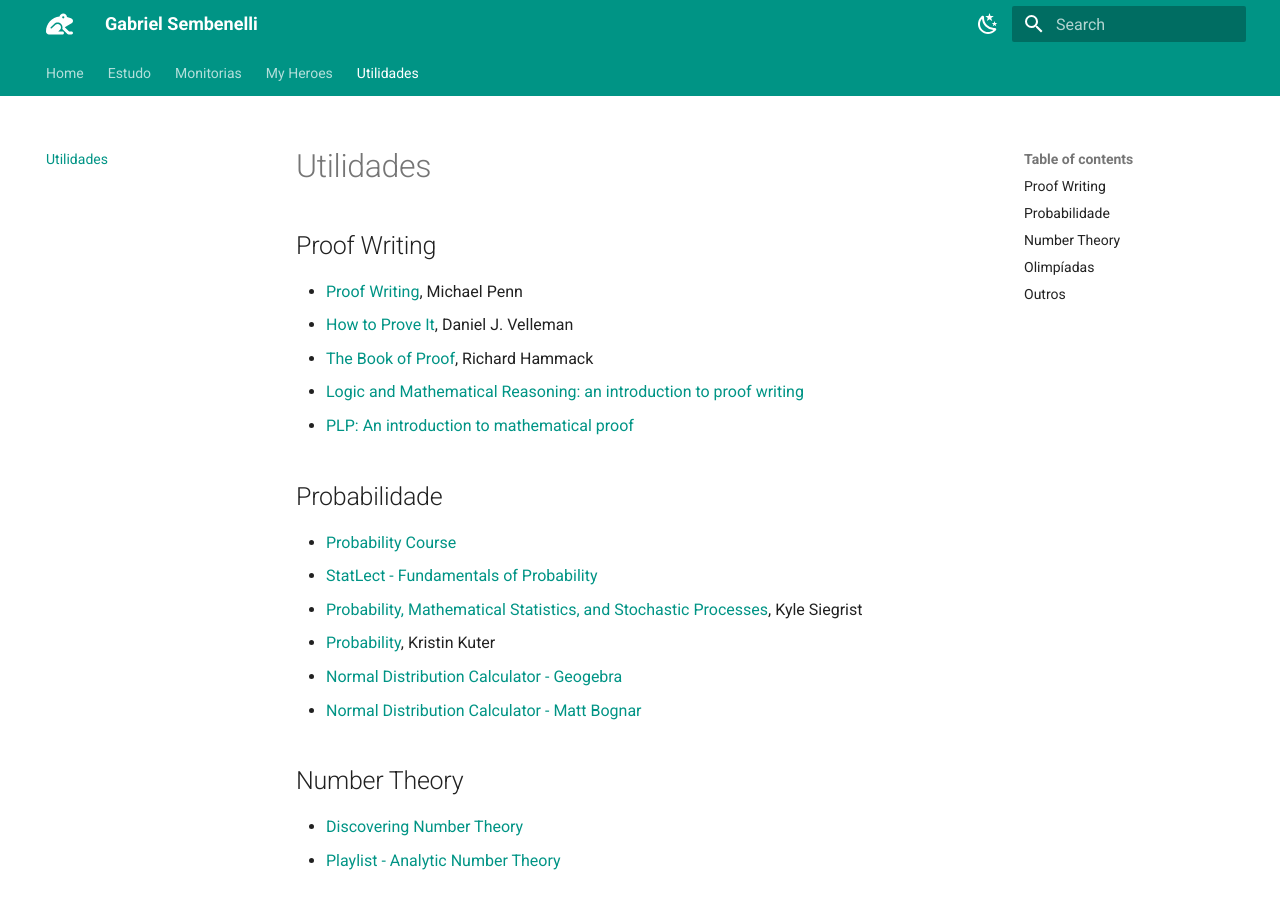
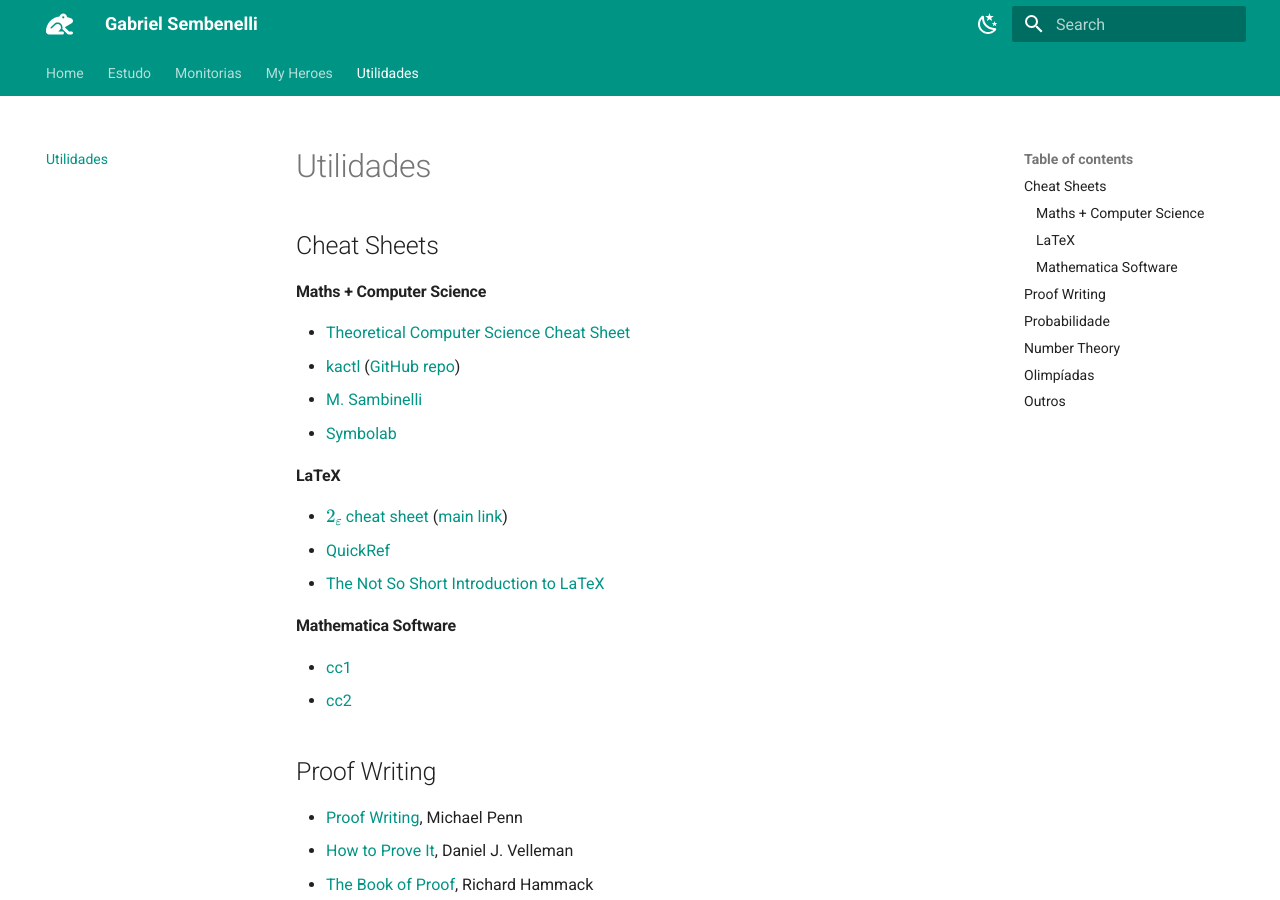
Before and after one commit to Gabriel-Sembenelli/website, an MkDocs documentation site: the page built from docs/utilidades.md, in a window 1280 px wide and 900 px high. Built offline with MkDocs 1.6.1 and Material for MkDocs 9.7.7, drawn with Linux system fonts in a browser that asks for light colours.

Commit message:
added some cheat sheets

```diff
--- a/docs/utilidades.md
+++ b/docs/utilidades.md
@@ -1,4 +1,18 @@
 # Utilidades
+
+## Cheat Sheets
+#### Maths + Computer Science
+- [Theoretical Computer Science Cheat Sheet](https://tug.org/texshowcase/cheat.pdf)
+- [kactl](https://nbviewer.org/github/kth-competitive-programming/kactl/blob/main/kactl.pdf) ([GitHub repo](https://github.com/kth-competitive-programming/kactl/blob/main/kactl.pdf))
+- [M. Sambinelli](http://professor.ufabc.edu.br/~m.sambinelli/global/resumo-matematica.pdf)
+- [Symbolab](https://www.symbolab.com/cheat-sheets/Trigonometry#)
+#### LaTeX
+- [$2_\varepsilon$ cheat sheet](https://wch.github.io/latexsheet/latexsheet-a4.pdf) ([main link](https://wch.github.io/latexsheet/))
+- [QuickRef](https://quickref.me/latex.html)
+- [The Not So Short Introduction to LaTeX](https://drive.google.com/drive/folders/1EK5THUv0Nzuk1xlAynOzutsu3nOQC4yw)
+#### Mathematica Software
+- [cc1](https://appliedmaths.sun.ac.za/~htouchette/archive/notes/mathematicacmds1_2.pdf)
+- [cc2](http://porthos.ist.utl.pt/docs/Mathematica/mathqkref.pdf)
 
 ## Proof Writing
 - [Proof Writing](https://youtube.com/playlist?list=PLVMgvCDIRy1x00m7Oo9XzEkDDACeEK_m-&si=TJGouMzxLpvylKIT), Michael Penn
```
